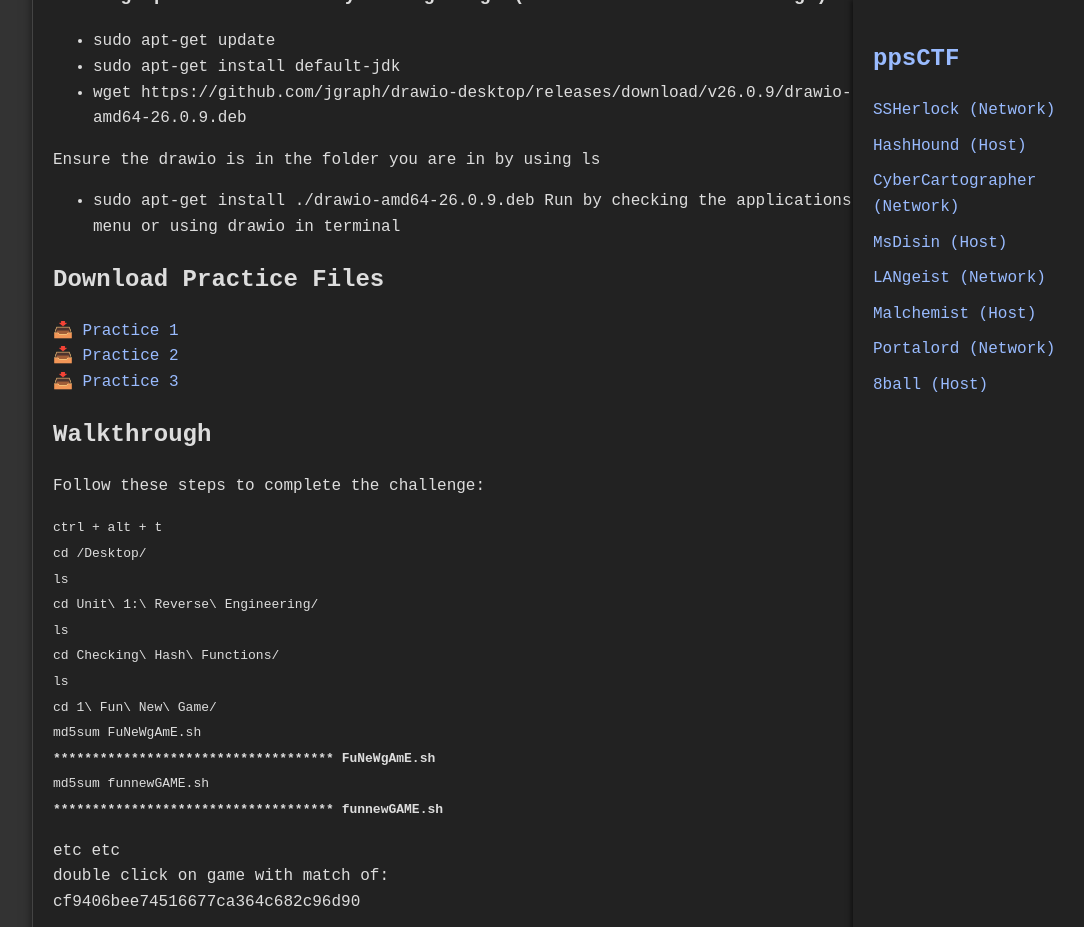
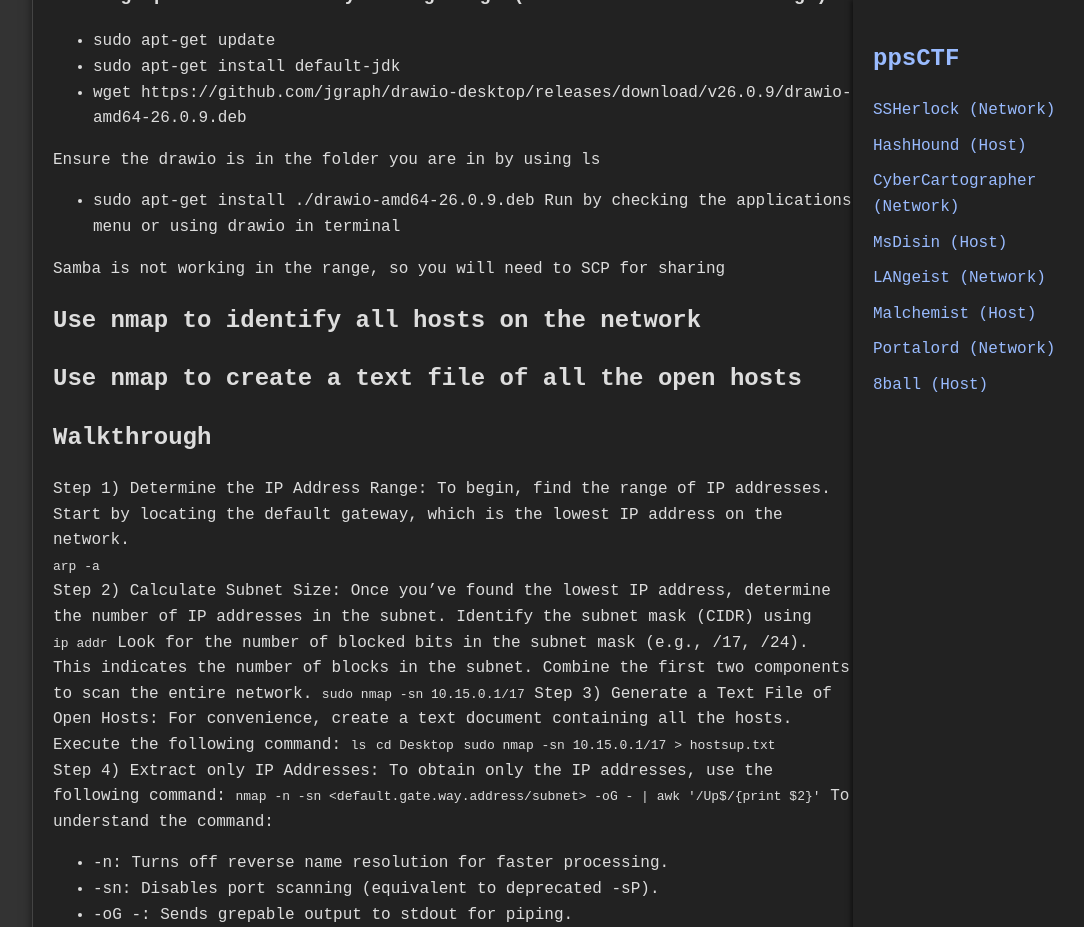
Before and after one commit to jboyce1/ppsCTF, a Jekyll site: the page built from classes/CyberCartographer/CyberCartographer.md, in a window 1280 px wide and 1400 px high, scrolled down 1835 px, cut to the strip 0-927 px from the top of the window. Shown: the whole strip, without its empty margins (187-1271 px from the left). Built offline with Jekyll 4.4.1, drawn with Linux system fonts in a browser that asks for light colours; some of the changed text lies outside the part shown.

Commit message:
Update CyberCartographer.md

```diff
--- a/classes/CyberCartographer/CyberCartographer.md
+++ b/classes/CyberCartographer/CyberCartographer.md
@@ -50,33 +50,34 @@ Ensure the drawio is in the folder you are in by using ls
  - sudo apt-get install ./drawio-amd64-26.0.9.deb
 Run by checking the applications menu or using drawio in terminal
 
+Samba is not working in the range, so you will need to SCP for sharing
 
-## **Download Practice Files**
-📥 [Practice 1](./Fun%20New%20Game%20Practice/1%20Fun%20New%20Game%20(practice%201).zip)
-📥 [Practice 2](./Fun%20New%20Game%20Practice/1%20Fun%20New%20Game%20(practice%202).zip)
-📥 [Practice 3](./Fun%20New%20Game%20Practice/1%20Fun%20New%20Game%20(practice%203).zip)
+## Use nmap to identify all hosts on the network
+## Use nmap to create a text file of all the open hosts
+
 
 
 ## **Walkthrough**
-Follow these steps to complete the challenge:
-
-
-`ctrl + alt + t`
-`cd /Desktop/`
+Step 1) Determine the IP Address Range: To begin, find the range of IP addresses. Start by locating the default gateway, which is the lowest IP address on the network.
+`arp -a`
+Step 2) Calculate Subnet Size: Once you've found the lowest IP address, determine the number of IP addresses in the subnet. Identify the subnet mask (CIDR) using
+`ip addr`
+Look for the number of blocked bits in the subnet mask (e.g., /17, /24). This indicates the number of blocks in the subnet. Combine the first two components to scan the entire network.
+`sudo nmap -sn 10.15.0.1/17`
+Step 3) Generate a Text File of Open Hosts:
+For convenience, create a text document containing all the hosts. Execute the following command:
 `ls`
-`cd Unit\ 1:\ Reverse\ Engineering/`
-`ls`
-`cd Checking\ Hash\ Functions/`
-`ls`
-`cd 1\ Fun\ New\ Game/`
-`md5sum FuNeWgAmE.sh`
-**`************************************ FuNeWgAmE.sh`**
-`md5sum funnewGAME.sh`
-**`************************************ funnewGAME.sh`**
-
-etc etc
-double click on game with match of:
-cf9406bee74516677ca364c682c96d90
+`cd Desktop`
+`sudo nmap -sn 10.15.0.1/17 > hostsup.txt`
+Step 4) Extract only IP Addresses: To obtain only the IP addresses, use the following command:
+`nmap -n -sn <default.gate.way.address/subnet> -oG - | awk '/Up$/{print $2}'`
+To understand the command:
+ - -n: Turns off reverse name resolution for faster processing.
+ - -sn: Disables port scanning (equivalent to deprecated -sP).
+ - -oG -: Sends grepable output to stdout for piping.
+ - awk '/Up$/{print $2}': Selects lines ending with "Up" to capture online hosts' IP addresses. Prints the second whitespace-separated field, which is the IP address.
+Step 5) And to turn this into a text file:
+`nmap -n -sn <default.gate.way.address/subnet> -oG - | awk '/Up$/{print $2}' > HostsOnNetwork.txt`
 
 <div style="text-align: center;">
 <iframe src="https://mypps.sharepoint.com/sites/ppsCyberTacticsFest/_layouts/15/embed.aspx?UniqueId=8b3b12a4-1dd6-4873-a155-78602d0ae6ac&embed=%7B%22ust%22%3Atrue%2C%22hv%22%3A%22CopyEmbedCode%22%7D&referrer=StreamWebApp&referrerScenario=EmbedDialog.Create" width="640" height="360" frameborder="0" scrolling="no" allowfullscreen title="Hash-Hound-Fun-New-Game.mp4"></iframe>
```
